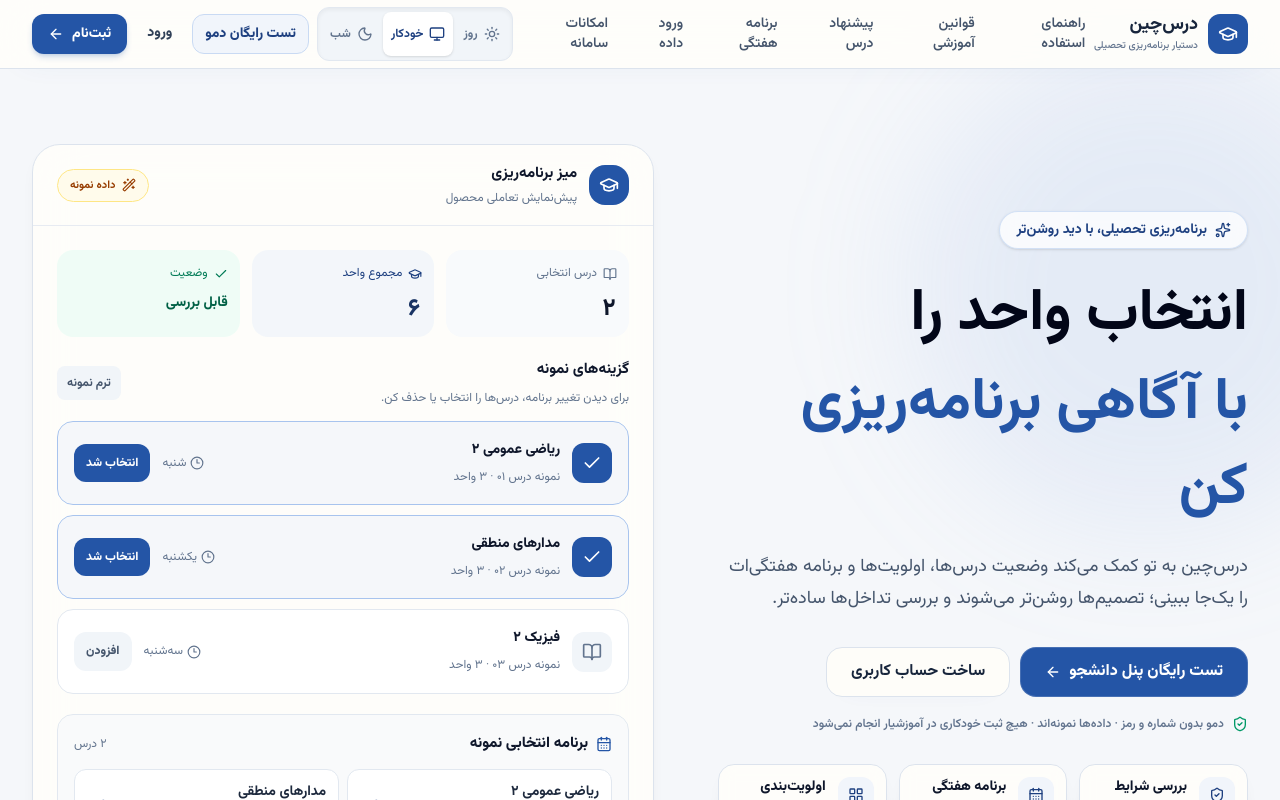
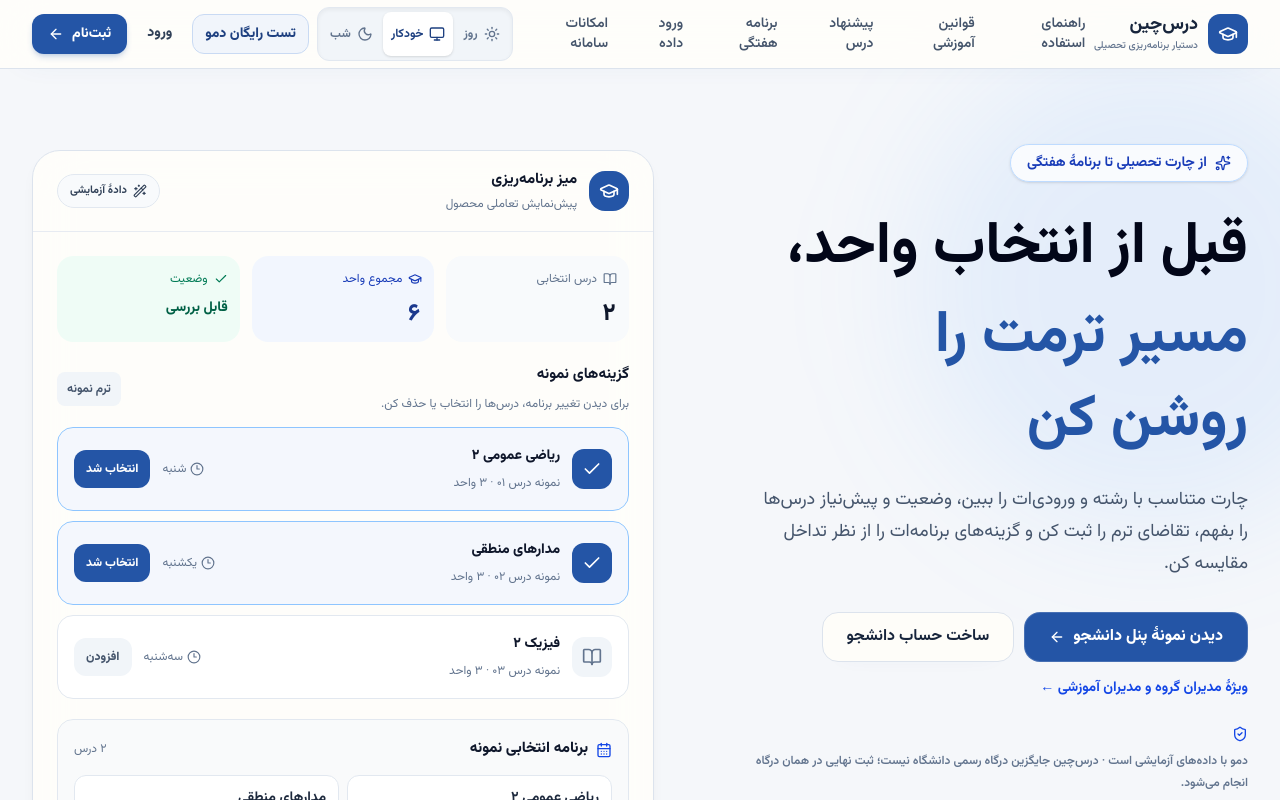
Before and after one commit to mohammadrezamie/DarsChin, a React (Vite) app: page / in a window 1280 px wide. Shown: the top 800 px of the page. Built offline with nearby package versions, Linux system fonts and the light colour scheme.

Commit message:
feat(landing): شفاف‌سازی مسیر دانشجو و حذف اشارهٔ منسوخ آموزشیار

```diff
--- a/src/pages/landing-sections/HeroSection.tsx
+++ b/src/pages/landing-sections/HeroSection.tsx
@@ -28,7 +28,7 @@ export const HeroSection: React.FC = () => {
   return (
     <section id="hero" dir="rtl" className="dc-hero scroll-mt-24 relative isolate overflow-hidden px-4 pb-12 pt-24 sm:px-6 sm:pb-24 sm:pt-36 lg:px-8">
       <div aria-hidden="true" className="pointer-events-none absolute inset-0 -z-10 overflow-hidden">
-        <div className="absolute -right-28 top-12 h-80 w-80 rounded-full bg-teal-400/15 blur-3xl sm:h-[30rem] sm:w-[30rem]" />
+        <div className="absolute -right-28 top-12 h-80 w-80 rounded-full bg-blue-400/10 blur-3xl sm:h-[30rem] sm:w-[30rem]" />
         <div className="absolute -left-24 top-40 h-72 w-72 rounded-full bg-transparent" />
         <div className="absolute inset-x-0 bottom-0 h-48 bg-gradient-to-b from-transparent to-slate-50 dark:to-slate-950" />
       </div>
@@ -36,42 +36,45 @@ export const HeroSection: React.FC = () => {
       <div className="mx-auto grid min-w-0 max-w-7xl items-center gap-8 lg:grid-cols-[0.92fr_1.08fr] lg:gap-16">
         <div className="relative z-10 text-right">
           <motion.div initial={heroAnimation(12)} animate={{ opacity: 1, y: 0 }} transition={{ duration: 0.45 }}
-            className="mb-6 inline-flex items-center gap-2 rounded-full border border-teal-200/80 bg-white/75 px-4 py-2 text-sm font-bold text-teal-800 shadow-sm backdrop-blur dark:border-teal-400/20 dark:bg-slate-900/70 dark:text-teal-300">
-            <Sparkles className="h-4 w-4" /> برنامه‌ریزی تحصیلی، با دید روشن‌تر
+            className="mb-6 inline-flex items-center gap-2 rounded-full border border-blue-200 bg-white/75 px-4 py-2 text-sm font-bold text-blue-800 shadow-sm backdrop-blur dark:border-blue-400/20 dark:bg-slate-900/70 dark:text-blue-300">
+            <Sparkles className="h-4 w-4" /> از چارت تحصیلی تا برنامهٔ هفتگی
           </motion.div>
 
           <motion.h1 initial={heroAnimation(18)} animate={{ opacity: 1, y: 0 }} transition={{ duration: 0.5, delay: 0.06 }}
             className="mb-5 max-w-2xl text-[clamp(1.9rem,7.5vw,3.65rem)] font-black leading-[1.45] tracking-tight text-slate-950 dark:text-white">
-            انتخاب واحد را
-            <span className="mt-1 block dc-brand-text ">با آگاهی برنامه‌ریزی کن</span>
+            قبل از انتخاب واحد،
+            <span className="mt-1 block dc-brand-text ">مسیر ترمت را روشن کن</span>
           </motion.h1>
 
           <motion.p initial={heroAnimation(14)} animate={{ opacity: 1, y: 0 }} transition={{ duration: 0.5, delay: 0.12 }}
             className="mb-8 max-w-xl text-base leading-8 text-slate-600 dark:text-slate-300 sm:text-lg">
-            درس‌چین به تو کمک می‌کند وضعیت درس‌ها، اولویت‌ها و برنامه هفتگی‌ات را یک‌جا ببینی؛ تصمیم‌ها روشن‌تر می‌شوند و بررسی تداخل‌ها ساده‌تر.
+            چارت متناسب با رشته و ورودی‌ات را ببین، وضعیت و پیش‌نیاز درس‌ها را بفهم، تقاضای ترم را ثبت کن و گزینه‌های برنامه‌ات را از نظر تداخل مقایسه کن.
           </motion.p>
 
           <motion.div initial={heroAnimation(12)} animate={{ opacity: 1, y: 0 }} transition={{ duration: 0.45, delay: 0.18 }} className="mb-4 flex flex-col gap-2.5 min-[380px]:flex-row min-[380px]:flex-wrap">
-            <Link to={publicDemoEnabled ? '/demo/student' : '/register'} className="inline-flex min-h-12 min-w-0 flex-1 items-center justify-center gap-2 rounded-2xl dc-primary-action bg-teal-700 px-4 py-3 text-center text-sm font-extrabold text-white shadow-[0_18px_35px_-18px_rgba(37,99,235,0.6)] transition hover:-translate-y-0.5 hover:bg-teal-800 focus-visible:outline-none focus-visible:ring-4 focus-visible:ring-teal-600/30 sm:flex-none sm:px-6 sm:text-base">
-              {publicDemoEnabled ? 'تست رایگان پنل دانشجو' : 'شروع استفاده از درس‌چین'} <ArrowLeft className="h-4 w-4" />
+            <Link to={publicDemoEnabled ? '/demo/student' : '/register'} className="inline-flex min-h-12 min-w-0 flex-1 items-center justify-center gap-2 rounded-2xl dc-primary-action bg-[#2455A6] px-4 py-3 text-center text-sm font-extrabold text-white shadow-[0_18px_35px_-18px_rgba(37,99,235,0.6)] transition hover:-translate-y-0.5 hover:bg-[#1E4080] focus-visible:outline-none focus-visible:ring-4 focus-visible:ring-blue-600/30 sm:flex-none sm:px-6 sm:text-base">
+              {publicDemoEnabled ? 'دیدن نمونهٔ پنل دانشجو' : 'شروع استفاده از درس‌چین'} <ArrowLeft className="h-4 w-4" />
             </Link>
-            <Link to="/register" className="inline-flex min-h-12 min-w-0 flex-1 items-center justify-center gap-2 rounded-2xl dc-secondary-action border border-slate-200 bg-white/80 px-4 py-3 text-center text-sm font-bold text-slate-800 shadow-sm transition hover:-translate-y-0.5 hover:border-teal-300 hover:bg-white focus-visible:outline-none focus-visible:ring-4 focus-visible:ring-teal-600/20 sm:flex-none sm:px-6 sm:text-base dark:border-slate-700 dark:bg-slate-900/70 dark:text-slate-100 dark:hover:border-teal-600">
-              ساخت حساب کاربری
+            <Link to="/register" className="inline-flex min-h-12 min-w-0 flex-1 items-center justify-center gap-2 rounded-2xl dc-secondary-action border border-slate-200 bg-white/80 px-4 py-3 text-center text-sm font-bold text-slate-800 shadow-sm transition hover:-translate-y-0.5 hover:border-blue-300 hover:bg-white focus-visible:outline-none focus-visible:ring-4 focus-visible:ring-blue-600/20 sm:flex-none sm:px-6 sm:text-base dark:border-slate-700 dark:bg-slate-900/70 dark:text-slate-100 dark:hover:border-teal-600">
+              ساخت حساب دانشجو
             </Link>
           </motion.div>
+          <div className="mb-7 text-sm font-bold text-blue-700 dark:text-blue-300">
+            <a href="#workspaces" className="underline-offset-4 hover:underline">ویژهٔ مدیران گروه و مدیران آموزشی ←</a>
+          </div>
 
           <p className="mb-7 flex flex-wrap items-center gap-2 text-xs font-semibold leading-6 text-slate-500 dark:text-slate-400">
-            <ShieldCheck aria-hidden="true" className="h-4 w-4 shrink-0 text-emerald-600 dark:text-emerald-400" />
-            دمو بدون شماره و رمز · داده‌ها نمونه‌اند · هیچ ثبت خودکاری در آموزشیار انجام نمی‌شود
+            <ShieldCheck aria-hidden="true" className="h-4 w-4 shrink-0 text-blue-700 dark:text-blue-300" />
+            دمو با داده‌های آزمایشی است · درس‌چین جایگزین درگاه رسمی دانشگاه نیست؛ ثبت نهایی در همان درگاه انجام می‌شود.
           </p>
           <div aria-label="مزیت‌های اصلی" className="grid max-w-xl grid-cols-3 gap-2 sm:gap-3">
             {[
-              { icon: ShieldCheck, title: 'بررسی شرایط', description: 'دلایل قابل فهم برای وضعیت درس‌ها' },
-              { icon: CalendarDays, title: 'برنامه هفتگی', description: 'نمایش انتخاب‌ها در کنار هم' },
-              { icon: LayoutGrid, title: 'اولویت‌بندی', description: 'مدیریت ساده‌تر گزینه‌ها' },
+              { icon: ShieldCheck, title: 'چارت ورودی تو', description: 'درس‌های متناسب با رشته و ورودی' },
+              { icon: CalendarDays, title: 'وضعیت هر درس', description: 'پیش‌نیازها و شرایط قابل فهم' },
+              { icon: LayoutGrid, title: 'برنامه بدون تداخل', description: 'مقایسهٔ زمان‌ها و روزهای حضور' },
             ].map(({ icon: Icon, title, description }) => (
               <div key={title} className="flex min-w-0 flex-col items-center gap-2 rounded-2xl dc-hero-feature border border-slate-200/70 bg-white/65 p-2.5 text-center shadow-sm backdrop-blur-sm sm:flex-row sm:items-start sm:gap-3 sm:p-3 sm:text-right dark:border-slate-800 dark:bg-slate-900/55">
-                <span className="flex h-9 w-9 shrink-0 items-center justify-center rounded-xl bg-teal-50 text-teal-800 dark:bg-teal-600/10 dark:text-teal-300"><Icon className="h-4 w-4" /></span>
+                <span className="flex h-9 w-9 shrink-0 items-center justify-center rounded-xl bg-blue-50 text-blue-800 dark:bg-blue-600/10 dark:text-blue-300"><Icon className="h-4 w-4" /></span>
                 <span className="min-w-0"><span className="block break-words text-[11px] font-extrabold leading-5 text-slate-900 sm:text-sm dark:text-white">{title}</span><span className="mt-1 hidden text-xs leading-5 text-slate-500 sm:block dark:text-slate-400">{description}</span></span>
               </div>
             ))}
@@ -84,16 +87,16 @@ export const HeroSection: React.FC = () => {
           <div className="overflow-hidden rounded-[1.75rem] dc-hero-preview border border-slate-200/80 bg-white/90 shadow-[0_28px_90px_-32px_rgba(30,64,175,0.38)] backdrop-blur-xl dark:border-slate-700/80 dark:bg-slate-900/90">
             <div className="flex min-w-0 flex-wrap items-center justify-between gap-2 border-b border-slate-200/80 px-3 py-4 dark:border-slate-800 sm:px-6">
               <div className="flex min-w-0 items-center gap-3">
-                <div className="flex h-10 w-10 items-center justify-center rounded-2xl dc-brand-mark text-white shadow-lg shadow-teal-700/20"><GraduationCap className="h-5 w-5" /></div>
+                <div className="flex h-10 w-10 items-center justify-center rounded-2xl dc-brand-mark text-white shadow-lg shadow-blue-700/15"><GraduationCap className="h-5 w-5" /></div>
                 <div><div className="font-black text-slate-900 dark:text-white">میز برنامه‌ریزی</div><div className="text-xs text-slate-500 dark:text-slate-400">پیش‌نمایش تعاملی محصول</div></div>
               </div>
-              <span className="inline-flex items-center gap-1.5 rounded-full border border-amber-200 bg-amber-50 px-3 py-1.5 text-[11px] font-bold text-amber-800 dark:border-amber-400/20 dark:bg-amber-400/10 dark:text-amber-300"><WandSparkles className="h-3.5 w-3.5" /> داده نمونه</span>
+              <span className="inline-flex items-center gap-1.5 rounded-full border border-slate-200 bg-slate-50 px-3 py-1.5 text-[11px] font-bold text-slate-700 dark:border-slate-700 dark:bg-slate-800 dark:text-slate-300"><WandSparkles className="h-3.5 w-3.5" /> دادهٔ آزمایشی</span>
             </div>
 
             <div className="grid min-w-0 gap-5 p-3 sm:p-6">
               <div className="grid min-w-0 grid-cols-3 gap-1.5 sm:gap-3">
                 <div className="min-w-0 rounded-2xl bg-slate-50 p-2.5 sm:p-3 dark:bg-slate-800/70"><div className="mb-2 flex items-center gap-1.5 text-xs text-slate-500 dark:text-slate-400"><BookOpen className="h-3.5 w-3.5" /> درس انتخابی</div><div className="text-xl font-black tabular-nums text-slate-900 dark:text-white sm:text-2xl">{persianNumber(selectedOfferings.length)}</div></div>
-                <div className="min-w-0 rounded-2xl bg-teal-50/80 p-2.5 sm:p-3 dark:bg-teal-600/10"><div className="mb-2 flex items-center gap-1.5 text-xs text-teal-800 dark:text-teal-300"><GraduationCap className="h-3.5 w-3.5" /> مجموع واحد</div><div className="text-xl font-black tabular-nums text-teal-900 dark:text-teal-200 sm:text-2xl">{persianNumber(selectedUnits)}</div></div>
+                <div className="min-w-0 rounded-2xl bg-blue-50/80 p-2.5 sm:p-3 dark:bg-blue-600/10"><div className="mb-2 flex items-center gap-1.5 text-xs text-blue-800 dark:text-blue-300"><GraduationCap className="h-3.5 w-3.5" /> مجموع واحد</div><div className="text-xl font-black tabular-nums text-blue-900 dark:text-blue-200 sm:text-2xl">{persianNumber(selectedUnits)}</div></div>
                 <div className="min-w-0 rounded-2xl bg-emerald-50/80 p-2.5 sm:p-3 dark:bg-emerald-500/10"><div className="mb-2 flex items-center gap-1.5 text-xs text-emerald-700 dark:text-emerald-300"><Check className="h-3.5 w-3.5" /> وضعیت</div><div className="text-[11px] font-black leading-5 text-emerald-800 dark:text-emerald-200 sm:text-sm">قابل بررسی</div></div>
               </div>
 
@@ -103,19 +106,19 @@ export const HeroSection: React.FC = () => {
                   {demoOfferings.map((offering) => {
                     const selected = selectedIds.includes(offering.id);
                     return <button key={offering.id} type="button" aria-pressed={selected} onClick={() => toggleOffering(offering.id)}
-                      className={`flex w-full min-w-0 items-center gap-2 rounded-2xl border p-3 text-right sm:gap-3 transition duration-200 focus-visible:outline-none focus-visible:ring-4 focus-visible:ring-teal-600/20 sm:p-4 ${selected ? 'border-teal-300 bg-teal-50/70 dark:border-teal-600/50 dark:bg-teal-600/10' : 'border-slate-200 bg-white hover:border-slate-300 hover:bg-slate-50 dark:border-slate-700 dark:bg-slate-900 dark:hover:bg-slate-800'}`}>
-                      <span className={`flex h-10 w-10 shrink-0 items-center justify-center rounded-xl ${selected ? 'bg-teal-700 text-white' : 'bg-slate-100 text-slate-500 dark:bg-slate-800 dark:text-slate-400'}`}>{selected ? <Check className="h-5 w-5" /> : <BookOpen className="h-5 w-5" />}</span>
+                      className={`flex w-full min-w-0 items-center gap-2 rounded-2xl border p-3 text-right sm:gap-3 transition duration-200 focus-visible:outline-none focus-visible:ring-4 focus-visible:ring-blue-600/20 sm:p-4 ${selected ? 'border-blue-300 bg-blue-50/70 dark:border-blue-600/50 dark:bg-blue-600/10' : 'border-slate-200 bg-white hover:border-slate-300 hover:bg-slate-50 dark:border-slate-700 dark:bg-slate-900 dark:hover:bg-slate-800'}`}>
+                      <span className={`flex h-10 w-10 shrink-0 items-center justify-center rounded-xl ${selected ? 'bg-[#2455A6] text-white' : 'bg-slate-100 text-slate-500 dark:bg-slate-800 dark:text-slate-400'}`}>{selected ? <Check className="h-5 w-5" /> : <BookOpen className="h-5 w-5" />}</span>
                       <span className="min-w-0 flex-1"><span className="block break-words text-sm font-extrabold leading-6 text-slate-900 [overflow-wrap:anywhere] dark:text-white">{offering.name}</span><span className="mt-1 block text-xs text-slate-500 dark:text-slate-400">{offering.code} · {persianNumber(offering.units)} واحد</span></span>
                       <span className="hidden shrink-0 items-center gap-1 text-xs text-slate-500 dark:text-slate-400 sm:inline-flex"><Clock3 className="h-3.5 w-3.5" />{offering.day}</span>
-                      <span className={`shrink-0 rounded-xl px-3 py-2 text-xs font-extrabold ${selected ? 'bg-teal-700 text-white' : 'bg-slate-100 text-slate-600 dark:bg-slate-800 dark:text-slate-300'}`}>{selected ? 'انتخاب شد' : 'افزودن'}</span>
+                      <span className={`shrink-0 rounded-xl px-3 py-2 text-xs font-extrabold ${selected ? 'bg-[#2455A6] text-white' : 'bg-slate-100 text-slate-600 dark:bg-slate-800 dark:text-slate-300'}`}>{selected ? 'انتخاب شد' : 'افزودن'}</span>
                     </button>;
                   })}
                 </div>
               </div>
 
               <div className="rounded-2xl border border-slate-200 bg-slate-50/80 p-4 dark:border-slate-800 dark:bg-slate-950/60">
-                <div className="mb-3 flex items-center justify-between"><div className="flex items-center gap-2 font-extrabold text-slate-900 dark:text-white"><CalendarDays className="h-4 w-4 text-teal-700 dark:text-teal-400" /> برنامه انتخابی نمونه</div><span className="text-xs text-slate-500 dark:text-slate-400">{persianNumber(selectedOfferings.length)} درس</span></div>
-                {selectedOfferings.length > 0 ? <div className="grid gap-2 sm:grid-cols-2">{selectedOfferings.map((offering) => <div key={offering.id} className="flex min-w-0 flex-wrap items-center justify-between gap-2 rounded-xl border border-slate-200 bg-white px-3 py-2.5 dark:border-slate-800 dark:bg-slate-900"><span className="min-w-0"><span className="block break-words text-sm font-bold leading-6 text-slate-800 [overflow-wrap:anywhere] dark:text-slate-100">{offering.name}</span><span className="mt-1 block text-xs text-slate-500 dark:text-slate-400">{offering.day} · {offering.time}</span></span><span className="shrink-0 text-xs font-extrabold text-teal-800 dark:text-teal-300">{persianNumber(offering.units)} واحد</span></div>)}</div> : <div className="rounded-xl border border-dashed border-slate-300 p-5 text-center text-sm text-slate-500 dark:border-slate-700 dark:text-slate-400">هنوز درسی انتخاب نکرده‌ای؛ یک گزینه را اضافه کن تا این بخش به‌روزرسانی شود.</div>}
+                <div className="mb-3 flex items-center justify-between"><div className="flex items-center gap-2 font-extrabold text-slate-900 dark:text-white"><CalendarDays className="h-4 w-4 text-blue-700 dark:text-teal-400" /> برنامه انتخابی نمونه</div><span className="text-xs text-slate-500 dark:text-slate-400">{persianNumber(selectedOfferings.length)} درس</span></div>
+                {selectedOfferings.length > 0 ? <div className="grid gap-2 sm:grid-cols-2">{selectedOfferings.map((offering) => <div key={offering.id} className="flex min-w-0 flex-wrap items-center justify-between gap-2 rounded-xl border border-slate-200 bg-white px-3 py-2.5 dark:border-slate-800 dark:bg-slate-900"><span className="min-w-0"><span className="block break-words text-sm font-bold leading-6 text-slate-800 [overflow-wrap:anywhere] dark:text-slate-100">{offering.name}</span><span className="mt-1 block text-xs text-slate-500 dark:text-slate-400">{offering.day} · {offering.time}</span></span><span className="shrink-0 text-xs font-extrabold text-blue-800 dark:text-blue-300">{persianNumber(offering.units)} واحد</span></div>)}</div> : <div className="rounded-xl border border-dashed border-slate-300 p-5 text-center text-sm text-slate-500 dark:border-slate-700 dark:text-slate-400">هنوز درسی انتخاب نکرده‌ای؛ یک گزینه را اضافه کن تا این بخش به‌روزرسانی شود.</div>}
               </div>
               <p className="text-right text-xs leading-6 text-slate-500 dark:text-slate-400">این پیش‌نمایش صرفاً برای نمایش تعاملات رابط کاربری است؛ اطلاعات آن از حساب یا سامانه آموزشیار دریافت نمی‌شود.</p>
             </div>
```
